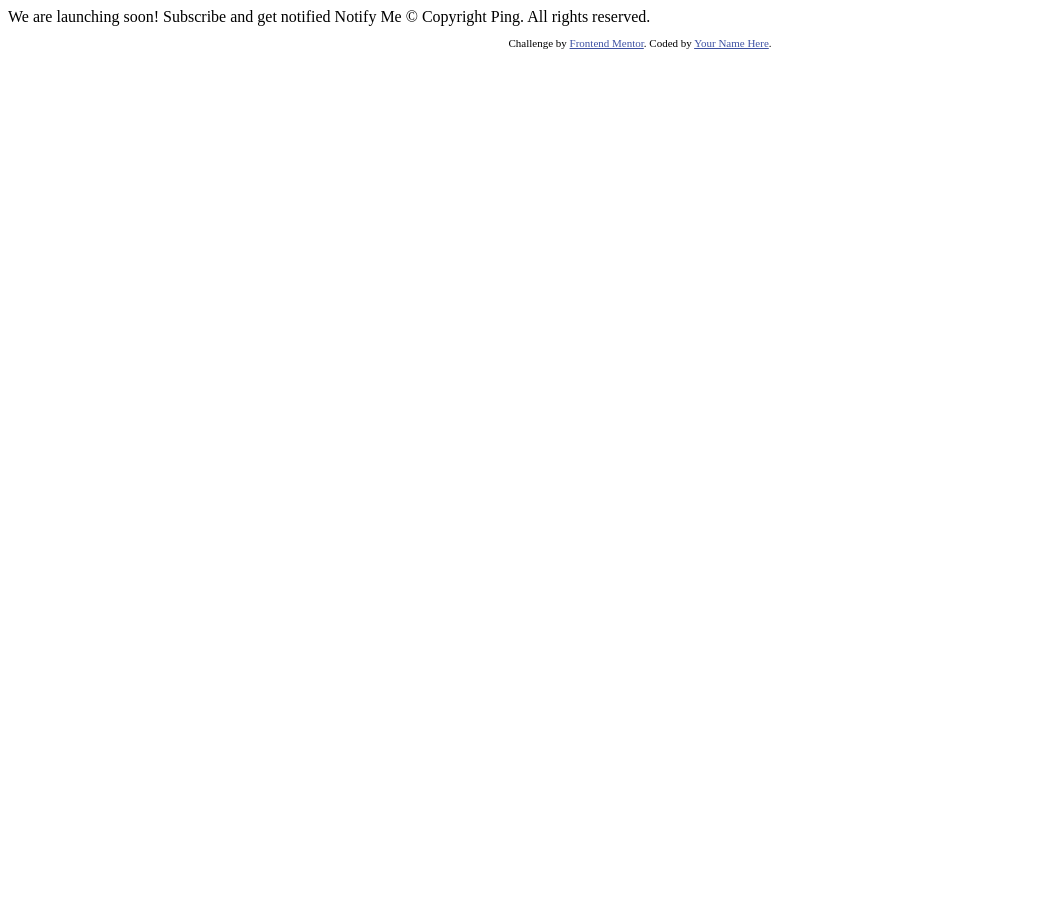
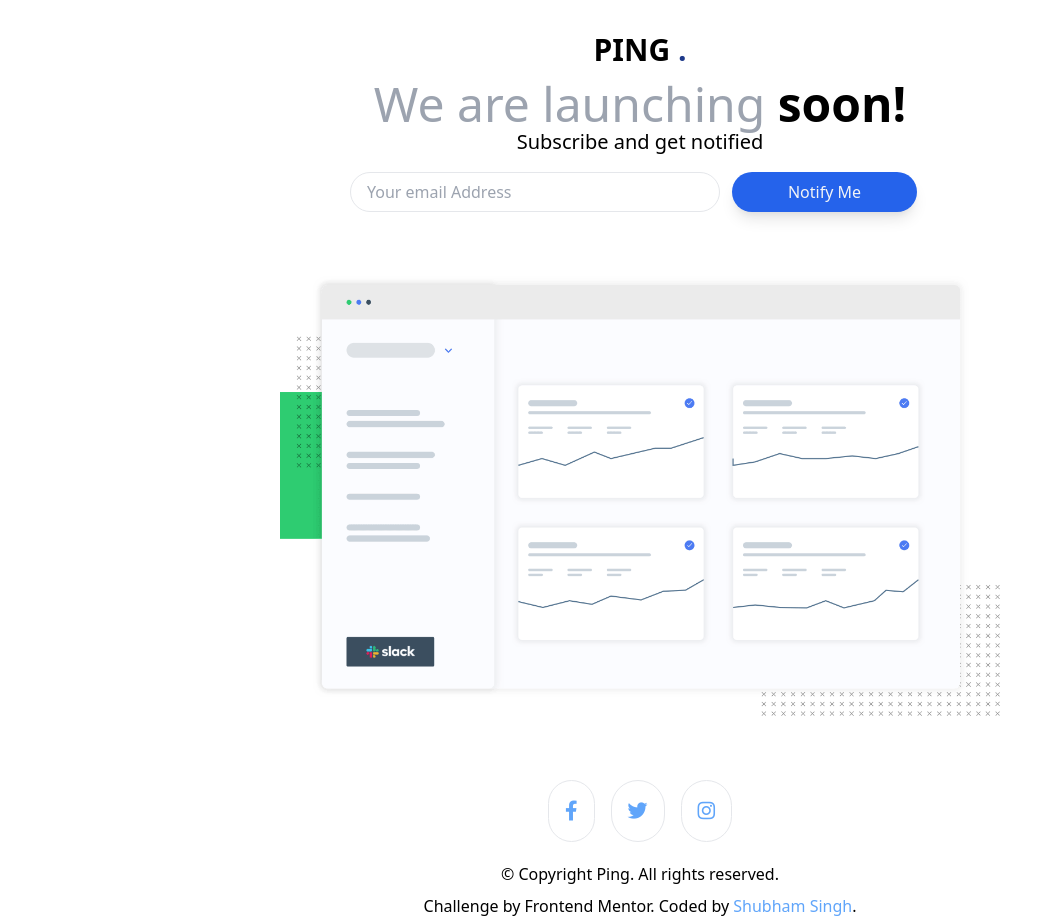
Before and after one commit to SayedEldwansy/Coming-Soon-page, a plain HTML site: page index.html in a window 1280 px wide. Shown: the whole page, without its empty margins (0-1054 px from the left). Before the commit the page ends 800 px from the top, so only its background shows below. Drawn offline with nearby package versions, Linux system fonts and the light colour scheme.

Commit message:
Adding the basic styling

```diff
--- a/index.html
+++ b/index.html
@@ -1,33 +1,85 @@
 <!DOCTYPE html>
 <html lang="en">
   <head>
-  <meta charset="UTF-8">
-  <meta name="viewport" content="width=device-width, initial-scale=1.0"> <!-- displays site properly based on user's device -->
+    <meta charset="UTF-8" />
+    <meta name="viewport" content="width=device-width, initial-scale=1.0" />
+    <!-- displays site properly based on user's device -->
+    <link
+      href="https://fonts.googleapis.com/css?family=Libre+Franklin:300,600,700&display=swap"
+      rel="stylesheet"
+    />
+    <link
+      rel="stylesheet"
+      href="https://cdnjs.cloudflare.com/ajax/libs/font-awesome/5.13.0/css/all.min.css"
+    />
+    <link
+      rel="icon"
+      type="image/png"
+      sizes="32x32"
+      href="./images/favicon-32x32.png"
+    />
+    <link rel="stylesheet" href="style.css" />
+    <link
+      href="https://unpkg.com/tailwindcss@^1.0/dist/tailwind.min.css"
+      rel="stylesheet"
+    />
+    <title>Ping coming soon page</title>
+  </head>
+  <body class="mx-auto">
+    <header class="">
+      <h1 class="text-3xl mt-8 font-semibold uppercase text-center pb-3">
+        ping <span class="text-blue-900">.</span>
+      </h1>
+    </header>
+    <div class="text-5xl text-gray-400 text-center font-light">
+      We are launching <span class="font-semibold text-black">soon!</span>
+    </div>
+    <div class="text-xl text-center">Subscribe and get notified</div>
 
-  <link rel="icon" type="image/png" sizes="32x32" href="./images/favicon-32x32.png">
-
-  <title>Frontend Mentor | Ping coming soon page</title>
-
-  <!-- Feel free to remove these styles or customise in your own stylesheet 👍 -->
-  <style>
-    .attribution { font-size: 11px; text-align: center; }
-    .attribution a { color: hsl(228, 45%, 44%); }
-  </style>
-</head>
-<body>
-
-  We are launching soon!
-
-  Subscribe and get notified
-
-  Notify Me
-
+    <div class="flex flex-row ml-20 pl-20 my-4">
+      <input
+        type="text"
+        class="border px-4 rounded-full w-2/4 outline-none"
+        placeholder="Your email Address"
+      />
+      <a
+        href="#"
+        class="text-center p-2 rounded-full shadow-lg bg-blue-600 text-gray-100 ml-3 w-1/4"
+        >Notify Me</a
+      >
+    </div>
+    <img
+      src="/images/illustration-dashboard.png"
+      class="py-12 w-4/5 mx-auto"
+      alt="Dashboard"
+    />
+    <div class="flex flex-row mt-4 justify-center">
+      <a href="#"
+        ><i
+          class="fab fa-facebook-f p-4 border text-xl mx-2 rounded-full text-blue-400"
+        ></i
+      ></a>
+      <a href="#"
+        ><i
+          class="fab fa-twitter p-4 border text-xl mx-2 rounded-full text-blue-400"
+        ></i
+      ></a>
+      <a href="#"
+        ><i
+          class="fab fa-instagram p-4 border text-xl mx-2 rounded-full text-blue-400"
+        ></i
+      ></a>
+    </div>
+    <div class="p-2 mt-3 text-center">
       &copy; Copyright Ping. All rights reserved.
+    </div>
 
     <footer>
-    <p class="attribution">
-      Challenge by <a href="https://www.frontendmentor.io?ref=challenge" target="_blank">Frontend Mentor</a>.
-      Coded by <a href="#">Your Name Here</a>.
+      <p class="text-center">
+        Challenge by
+        <a href="https://www.frontendmentor.io?ref=challenge" target="_blank"
+          >Frontend Mentor</a
+        >. Coded by <a href="#" class="text-blue-400">Shubham Singh</a>.
       </p>
     </footer>
   </body>
--- /dev/null
+++ b/style.css
@@ -0,0 +1,11 @@
+* {
+  box-sizing: border-box;
+  padding: 0;
+  margin: 0;
+}
+
+body {
+  font-family: 'Libre Franklin', sans-serif;
+
+  max-width: 900px;
+}
```
Lines whose indentation alone changed are shown as unchanged.
